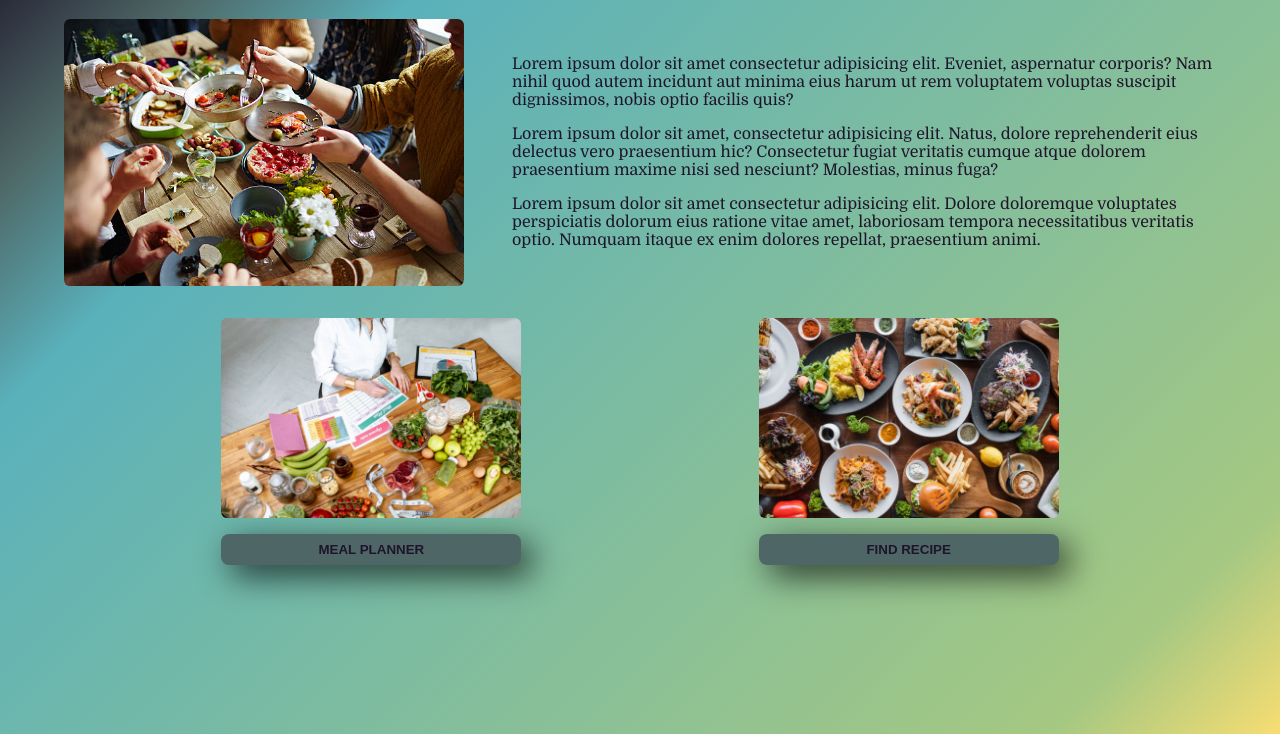
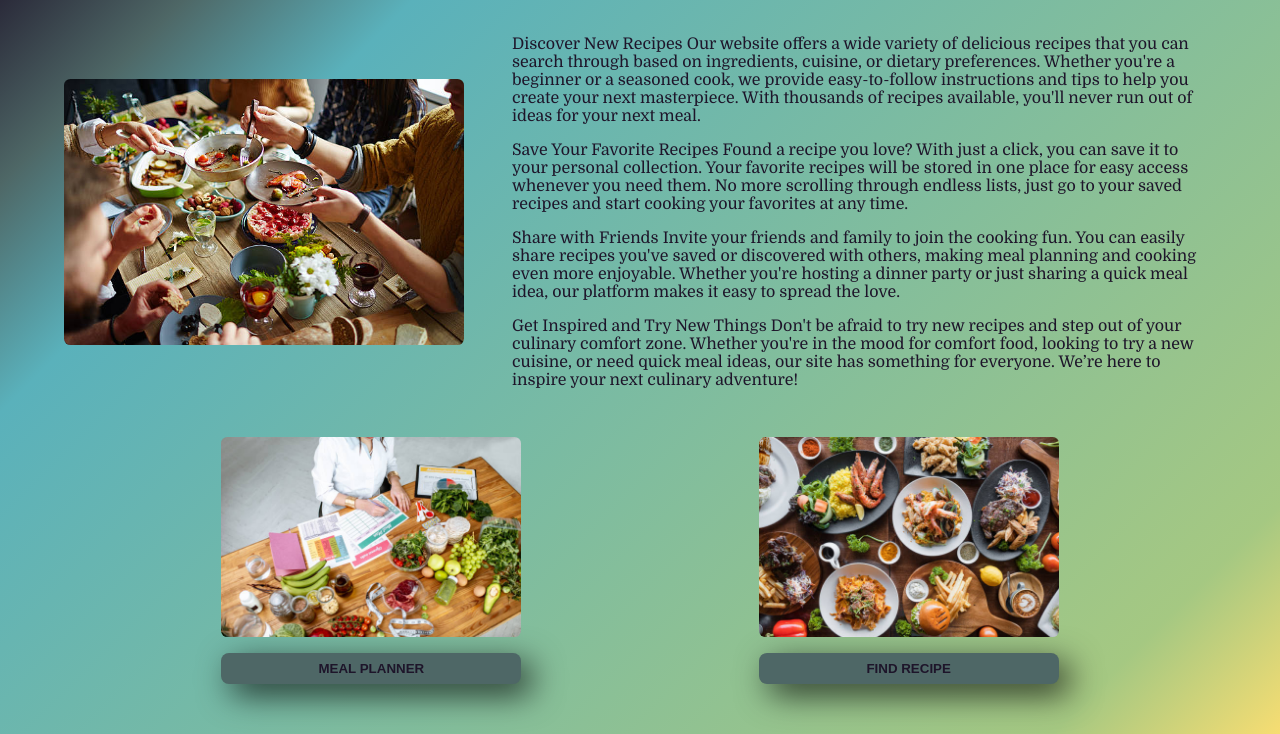
Before and after one commit to roquepulido/final-project-WWD330, a website built with Vite: page index.html in a window 1280 px wide. Shown: the part 66-800 px from the top of the page. Built offline with nearby package versions, Linux system fonts and the light colour scheme.

Commit message:
ADD TEXT index

```diff
--- a/index.html
+++ b/index.html
@@ -19,22 +19,34 @@
           />
           <div class="hero-text-container">
             <p>
-              Lorem ipsum dolor sit amet consectetur adipisicing elit. Eveniet,
-              aspernatur corporis? Nam nihil quod autem incidunt aut minima eius
-              harum ut rem voluptatem voluptas suscipit dignissimos, nobis optio
-              facilis quis?
+              Discover New Recipes Our website offers a wide variety of
+              delicious recipes that you can search through based on
+              ingredients, cuisine, or dietary preferences. Whether you're a
+              beginner or a seasoned cook, we provide easy-to-follow
+              instructions and tips to help you create your next masterpiece.
+              With thousands of recipes available, you'll never run out of ideas
+              for your next meal.
             </p>
             <p>
-              Lorem ipsum dolor sit amet, consectetur adipisicing elit. Natus,
-              dolore reprehenderit eius delectus vero praesentium hic?
-              Consectetur fugiat veritatis cumque atque dolorem praesentium
-              maxime nisi sed nesciunt? Molestias, minus fuga?
+              Save Your Favorite Recipes Found a recipe you love? With just a
+              click, you can save it to your personal collection. Your favorite
+              recipes will be stored in one place for easy access whenever you
+              need them. No more scrolling through endless lists, just go to
+              your saved recipes and start cooking your favorites at any time.
             </p>
             <p>
-              Lorem ipsum dolor sit amet consectetur adipisicing elit. Dolore
-              doloremque voluptates perspiciatis dolorum eius ratione vitae
-              amet, laboriosam tempora necessitatibus veritatis optio. Numquam
-              itaque ex enim dolores repellat, praesentium animi.
+              Share with Friends Invite your friends and family to join the
+              cooking fun. You can easily share recipes you've saved or
+              discovered with others, making meal planning and cooking even more
+              enjoyable. Whether you're hosting a dinner party or just sharing a
+              quick meal idea, our platform makes it easy to spread the love.
+            </p>
+            <p>
+              Get Inspired and Try New Things Don't be afraid to try new recipes
+              and step out of your culinary comfort zone. Whether you're in the
+              mood for comfort food, looking to try a new cuisine, or need quick
+              meal ideas, our site has something for everyone. We’re here to
+              inspire your next culinary adventure!
             </p>
           </div>
         </div>
```
